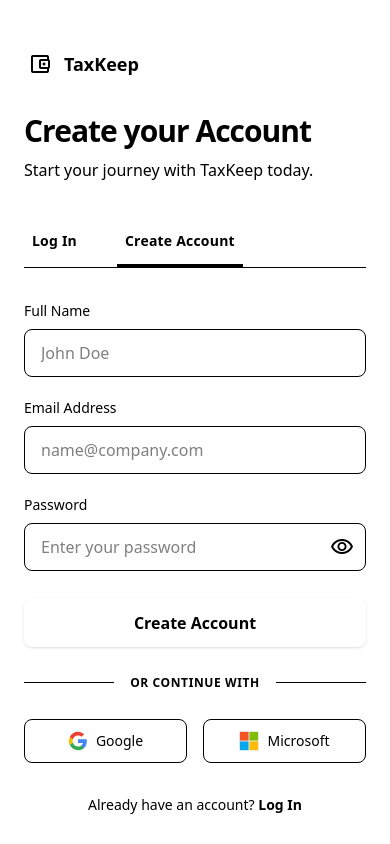
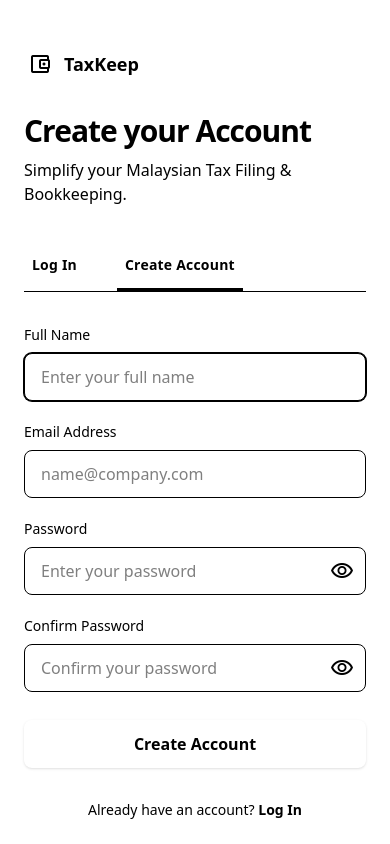
Before and after one commit to farahanasuhaimi/bookkeeping, a Laravel app: page /register in a window 390 px wide. Run offline with Laravel 12, Linux system fonts and the light colour scheme; style sheets or scripts are compiled from the project's sources.

Commit message:
feat: Implement new authentication UI and backend logic (#2)
This commit introduces a new visual design for the login and registration pages, based on the provided mockups. It replaces the previous placeholder views with a modern, responsive interface.

Key changes include:
- A new visual design for the login and registration pages.
- Functional login and registration flows with proper validation and error handling.
- Use of local assets for images instead of external URLs.
- Cleaned up the codebase by removing backup files and unused assets.
- Ensured the views extend a shared layout for consistency.
- Implemented backend logic for user registration and login in `AuthController`.

Co-authored-by: google-labs-jules[bot] <161369871+google-labs-jules[bot]@users.noreply.github.com>

```diff
--- a/app/Http/Controllers/AuthController.php
+++ b/app/Http/Controllers/AuthController.php
@@ -3,6 +3,9 @@
 namespace App\Http\Controllers;
 
 use Illuminate\Http\Request;
+use App\Models\User;
+use Illuminate\Support\Facades\Hash;
+use Illuminate\Support\Facades\Validator;
 
 class AuthController extends Controller
 {
@@ -18,15 +21,44 @@ class AuthController extends Controller
 
     public function storeLogin(Request $request)
     {
-        // For now, we'll just redirect back to the login page.
-        // In a real application, you would add authentication logic here.
-        return redirect()->route('login');
+        $credentials = $request->validate([
+            'email' => ['required', 'email'],
+            'password' => ['required'],
+        ]);
+
+        if (auth()->attempt($credentials)) {
+            $request->session()->regenerate();
+
+            return redirect()->intended('/');
+        }
+
+        return back()->withErrors([
+            'email' => 'The provided credentials do not match our records.',
+        ]);
     }
 
     public function storeRegister(Request $request)
     {
-        // For now, we'll just redirect back to the register page.
-        // In a real application, you would add user creation logic here.
-        return redirect()->route('register');
+        $validator = Validator::make($request->all(), [
+            'name' => ['required', 'string', 'max:255'],
+            'email' => ['required', 'string', 'email', 'max:255', 'unique:users'],
+            'password' => ['required', 'string', 'confirmed', 'min:8'],
+        ]);
+
+        if ($validator->fails()) {
+            return redirect('register')
+                        ->withErrors($validator)
+                        ->withInput();
+        }
+
+        $user = User::create([
+            'name' => $request->name,
+            'email' => $request->email,
+            'password' => Hash::make($request->password),
+        ]);
+
+        auth()->login($user);
+
+        return redirect('/');
     }
 }
--- a/resources/views/auth/register.blade.php
+++ b/resources/views/auth/register.blade.php
@@ -8,8 +8,11 @@
     <div class="hidden lg:flex w-1/2 relative flex-col justify-between p-12 bg-background-dark">
         <!-- Background Image with Overlay -->
         <div class="absolute inset-0 z-0 opacity-40">
-            <img class="w-full h-full object-cover" src="{{ asset('images/background.png') }}" alt="Modern office desk with financial documents and calculator"/>
-            <div class="absolute inset-0 bg-gradient-to-t from-background-dark via-background-dark/80 to-transparent"></div>
+            <img class="w-full h-full object-cover"
+                alt="Modern office desk with financial documents and calculator"
+                src="{{ asset('images/background.png') }}" />
+            <div class="absolute inset-0 bg-gradient-to-t from-background-dark via-background-dark/80 to-transparent">
+            </div>
         </div>
         <!-- Logo Area -->
         <div class="relative z-10 flex items-center gap-3">
@@ -21,10 +24,13 @@
         <!-- Quote Area -->
         <div class="relative z-10 max-w-md">
             <blockquote class="text-2xl font-medium text-white leading-relaxed mb-6">
-                "TaxKeep has revolutionized how we handle our annual LHDN filings. It's compliant, secure, and incredibly user-friendly."
+                "TaxKeep has revolutionized how we handle our annual LHDN filings. It's compliant, secure, and
+                incredibly user-friendly."
             </blockquote>
             <div class="flex items-center gap-4">
-                <img class="w-12 h-12 rounded-full border-2 border-primary object-cover" src="{{ asset('images/portrait.png') }}" alt="Portrait of Sarah Lim, Financial Director"/>
+                <img class="w-12 h-12 rounded-full border-2 border-primary object-cover"
+                    alt="Portrait of Sarah Lim, Financial Director"
+                    src="{{ asset('images/sarah-lim.png') }}" />
                 <div>
                     <p class="text-white font-bold text-sm">Sarah Lim</p>
                     <p class="text-primary text-xs font-medium">Financial Director at KL Tech</p>
@@ -50,75 +56,92 @@
             </div>
             <!-- Header -->
             <div class="mb-8">
-                <h1 class="text-text-main dark:text-white text-3xl sm:text-4xl font-black leading-tight tracking-[-0.033em] mb-2">Create your Account</h1>
-                <p class="text-text-muted dark:text-gray-400 text-base font-normal">Start your journey with TaxKeep today.</p>
+                <h1 class="text-text-main dark:text-white text-3xl sm:text-4xl font-black leading-tight tracking-[-0.033em] mb-2">
+                    Create your Account</h1>
+                <p class="text-text-muted dark:text-gray-400 text-base font-normal">Simplify your Malaysian Tax
+                    Filing & Bookkeeping.</p>
             </div>
             <!-- Tabs -->
             <div class="mb-8 border-b border-border-color dark:border-gray-700">
                 <div class="flex gap-8">
-                    <a href="{{ route('login') }}" class="group flex flex-col items-center justify-center border-b-[3px] border-b-transparent pb-[13px] pt-4 px-2 outline-none focus:outline-none hover:border-b-border-color">
-                        <p class="text-text-muted dark:text-gray-400 group-hover:text-text-main dark:group-hover:text-white transition-colors text-sm font-bold leading-normal tracking-[0.015em]">Log In</p>
+                    <a href="{{ route('login') }}"
+                        class="group flex flex-col items-center justify-center border-b-[3px] border-b-transparent pb-[13px] pt-4 px-2 outline-none focus:outline-none hover:border-b-border-color">
+                        <p
+                            class="text-text-muted dark:text-gray-400 group-hover:text-text-main dark:group-hover:text-white transition-colors text-sm font-bold leading-normal tracking-[0.015em]">
+                            Log In</p>
                     </a>
-                    <a href="{{ route('register') }}" class="group flex flex-col items-center justify-center border-b-[3px] border-b-text-main dark:border-b-primary pb-[13px] pt-4 px-2 outline-none focus:outline-none">
-                        <p class="text-text-main dark:text-white group-hover:text-primary transition-colors text-sm font-bold leading-normal tracking-[0.015em]">Create Account</p>
+                    <a href="{{ route('register') }}"
+                        class="group flex flex-col items-center justify-center border-b-[3px] border-b-text-main dark:border-b-primary pb-[13px] pt-4 px-2 outline-none focus:outline-none">
+                        <p
+                            class="text-text-main dark:text-white group-hover:text-primary transition-colors text-sm font-bold leading-normal tracking-[0.015em]">
+                            Create Account</p>
                     </a>
                 </div>
             </div>
             <!-- Form -->
-            <form action="{{ route('register.store') }}" method="POST" class="flex flex-col gap-5">
+            <form method="POST" action="{{ route('register.store') }}" class="flex flex-col gap-5">
                 @csrf
                 <!-- Name Field -->
                 <div class="flex flex-col gap-2">
                     <label class="text-text-main dark:text-gray-200 text-sm font-medium leading-normal">Full Name</label>
-                    <input class="form-input w-full rounded-lg border border-border-color dark:border-gray-600 bg-white dark:bg-gray-800 text-text-main dark:text-white h-12 px-4 placeholder:text-text-muted dark:placeholder:text-gray-500 focus:border-primary focus:ring-1 focus:ring-primary focus:outline-none transition-all" placeholder="John Doe" type="text" name="name"/>
+                    <input
+                        class="form-input w-full rounded-lg border border-border-color dark:border-gray-600 bg-white dark:bg-gray-800 text-text-main dark:text-white h-12 px-4 placeholder:text-text-muted dark:placeholder:text-gray-500 focus:border-primary focus:ring-1 focus:ring-primary focus:outline-none transition-all"
+                        placeholder="Enter your full name" type="text" name="name" value="{{ old('name') }}" required
+                        autofocus />
+                    @error('name')
+                        <p class="text-red-500 text-xs mt-1">{{ $message }}</p>
+                    @enderror
                 </div>
                 <!-- Email Field -->
                 <div class="flex flex-col gap-2">
-                    <label class="text-text-main dark:text-gray-200 text-sm font-medium leading-normal">Email Address</label>
-                    <input class="form-input w-full rounded-lg border border-border-color dark:border-gray-600 bg-white dark:bg-gray-800 text-text-main dark:text-white h-12 px-4 placeholder:text-text-muted dark:placeholder:text-gray-500 focus:border-primary focus:ring-1 focus:ring-primary focus:outline-none transition-all" placeholder="name@company.com" type="email" name="email"/>
+                    <label class="text-text-main dark:text-gray-200 text-sm font-medium leading-normal">Email
+                        Address</label>
+                    <input
+                        class="form-input w-full rounded-lg border border-border-color dark:border-gray-600 bg-white dark:bg-gray-800 text-text-main dark:text-white h-12 px-4 placeholder:text-text-muted dark:placeholder:text-gray-500 focus:border-primary focus:ring-1 focus:ring-primary focus:outline-none transition-all"
+                        placeholder="name@company.com" type="email" name="email" value="{{ old('email') }}" required />
+                    @error('email')
+                        <p class="text-red-500 text-xs mt-1">{{ $message }}</p>
+                    @enderror
                 </div>
                 <!-- Password Field -->
                 <div class="flex flex-col gap-2">
-                    <label class="text-text-main dark:text-gray-200 text-sm font-medium leading-normal">Password</label>
+                    <label
+                            class="text-text-main dark:text-gray-200 text-sm font-medium leading-normal">Password</label>
                     <div class="relative w-full">
-                        <input class="form-input w-full rounded-lg border border-border-color dark:border-gray-600 bg-white dark:bg-gray-800 text-text-main dark:text-white h-12 pl-4 pr-12 placeholder:text-text-muted dark:placeholder:text-gray-500 focus:border-primary focus:ring-1 focus:ring-primary focus:outline-none transition-all" placeholder="Enter your password" type="password" name="password"/>
-                        <button class="absolute right-0 top-0 bottom-0 px-3 flex items-center text-text-muted hover:text-text-main dark:text-gray-400 dark:hover:text-white transition-colors" type="button">
+                        <input
+                            class="form-input w-full rounded-lg border border-border-color dark:border-gray-600 bg-white dark:bg-gray-800 text-text-main dark:text-white h-12 pl-4 pr-12 placeholder:text-text-muted dark:placeholder:text-gray-500 focus:border-primary focus:ring-1 focus:ring-primary focus:outline-none transition-all"
+                            placeholder="Enter your password" type="password" name="password" required />
+                        <button
+                            class="absolute right-0 top-0 bottom-0 px-3 flex items-center text-text-muted hover:text-text-main dark:text-gray-400 dark:hover:text-white transition-colors"
+                            type="button">
+                            <span class="material-symbols-outlined text-[20px]">visibility</span>
+                        </button>
+                    </div>
+                    @error('password')
+                         <p class="text-red-500 text-xs mt-1">{{ $message }}</p>
+                    @enderror
+                </div>
+                 <!-- Confirm Password Field -->
+                 <div class="flex flex-col gap-2">
+                    <label
+                            class="text-text-main dark:text-gray-200 text-sm font-medium leading-normal">Confirm Password</label>
+                    <div class="relative w-full">
+                        <input
+                            class="form-input w-full rounded-lg border border-border-color dark:border-gray-600 bg-white dark:bg-gray-800 text-text-main dark:text-white h-12 pl-4 pr-12 placeholder:text-text-muted dark:placeholder:text-gray-500 focus:border-primary focus:ring-1 focus:ring-primary focus:outline-none transition-all"
+                            placeholder="Confirm your password" type="password" name="password_confirmation" required />
+                        <button
+                            class="absolute right-0 top-0 bottom-0 px-3 flex items-center text-text-muted hover:text-text-main dark:text-gray-400 dark:hover:text-white transition-colors"
+                            type="button">
                             <span class="material-symbols-outlined text-[20px]">visibility</span>
                         </button>
                     </div>
                 </div>
                 <!-- Submit Button -->
-                <button class="mt-2 w-full h-12 rounded-lg bg-primary hover:bg-[#0fd671] active:scale-[0.99] transition-all text-background-dark font-bold text-base shadow-sm flex items-center justify-center gap-2" type="submit">
+                <button
+                    class="mt-2 w-full h-12 rounded-lg bg-primary hover:bg-[#0fd671] active:scale-[0.99] transition-all text-background-dark font-bold text-base shadow-sm flex items-center justify-center gap-2"
+                    type="submit">
                     Create Account
                 </button>
-                <!-- Divider -->
-                <div class="relative flex py-2 items-center">
-                    <div class="flex-grow border-t border-border-color dark:border-gray-700"></div>
-                    <span class="flex-shrink-0 mx-4 text-text-muted dark:text-gray-500 text-xs uppercase tracking-wider font-semibold">Or continue with</span>
-                    <div class="flex-grow border-t border-border-color dark:border-gray-700"></div>
-                </div>
-                <!-- Social Login -->
-                <div class="grid grid-cols-2 gap-4">
-                    <button class="flex items-center justify-center gap-2 h-11 rounded-lg border border-border-color dark:border-gray-600 bg-white dark:bg-gray-800 hover:bg-gray-50 dark:hover:bg-gray-700 transition-colors" type="button">
-                        <svg class="h-5 w-5" viewbox="0 0 24 24" xmlns="http://www.w3.org/2000/svg">
-                            <path d="M22.56 12.25c0-.78-.07-1.53-.2-2.25H12v4.26h5.92c-.26 1.37-1.04 2.53-2.21 3.31v2.77h3.57c2.08-1.92 3.28-4.74 3.28-8.09z" fill="#4285F4"></path>
-                            <path d="M12 23c2.97 0 5.46-.98 7.28-2.66l-3.57-2.77c-.98.66-2.23 1.06-3.71 1.06-2.86 0-5.29-1.93-6.16-4.53H2.18v2.84C3.99 20.53 7.7 23 12 23z" fill="#34A853"></path>
-                            <path d="M5.84 14.09c-.22-.66-.35-1.36-.35-2.09s.13-1.43.35-2.09V7.07H2.18C1.43 8.55 1 10.22 1 12s.43 3.45 1.18 4.93l2.85-2.22.81-.62z" fill="#FBBC05"></path>
-                            <path d="M12 5.38c1.62 0 3.06.56 4.21 1.64l3.15-3.15C17.45 2.09 14.97 1 12 1 7.7 1 3.99 3.47 2.18 7.07l3.66 2.84c.87-2.6 3.3-4.53 6.16-4.53z" fill="#EA4335"></path>
-                        </svg>
-                        <span class="text-text-main dark:text-white text-sm font-medium">Google</span>
-                    </button>
-                    <button class="flex items-center justify-center gap-2 h-11 rounded-lg border border-border-color dark:border-gray-600 bg-white dark:bg-gray-800 hover:bg-gray-50 dark:hover:bg-gray-700 transition-colors" type="button">
-                        <svg class="h-5 w-5" viewbox="0 0 23 23" xmlns="http://www.w3.org/2000/svg">
-                            <path d="M0 0h23v23H0z" fill="#f3f3f3"></path>
-                            <path d="M1 1h10v10H1z" fill="#f35325"></path>
-                            <path d="M12 1h10v10H12z" fill="#81bc06"></path>
-                            <path d="M1 12h10v10H1z" fill="#05a6f0"></path>
-                            <path d="M12 12h10v10H12z" fill="#ffba08"></path>
-                        </svg>
-                        <span class="text-text-main dark:text-white text-sm font-medium">Microsoft</span>
-                    </button>
-                </div>
             </form>
             <div class="mt-8 text-center">
                 <p class="text-text-muted dark:text-gray-500 text-sm">
```
Also changed, not shown: resources/views/auth/login.blade.php (+79 -33 lines), public/images/background.png, public/images/portrait.png (deleted), public/images/sarah-lim.png (added).
